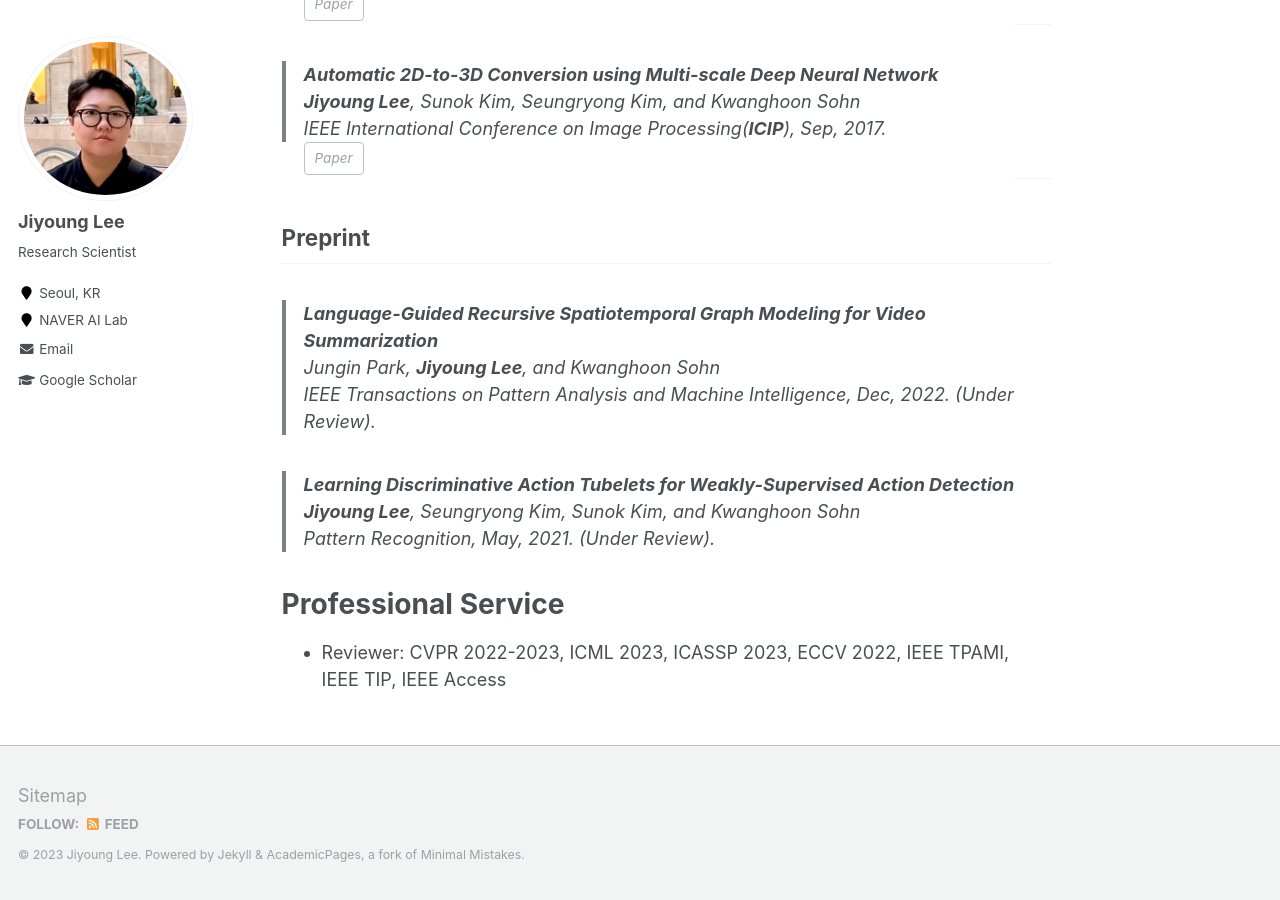
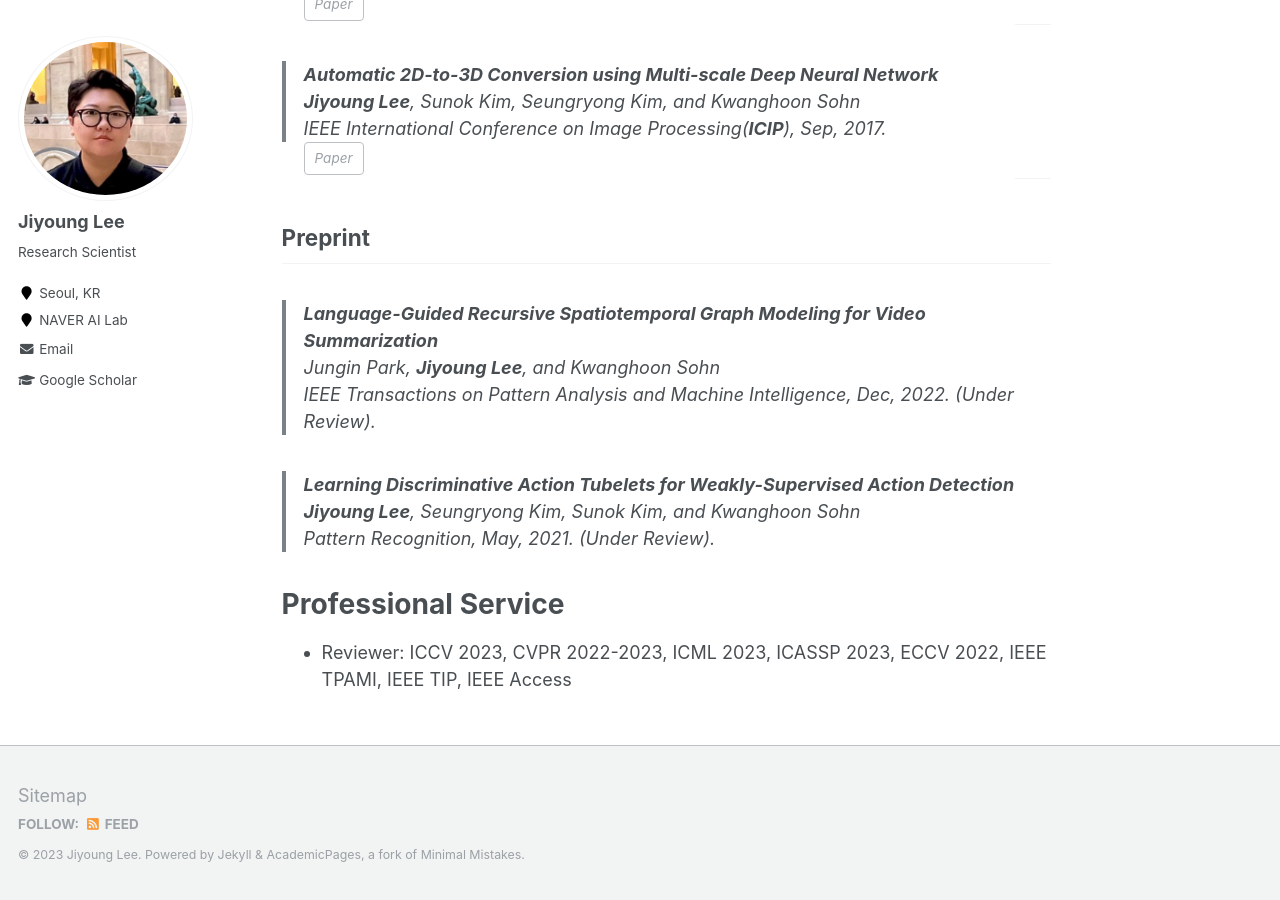
Before and after one commit to lee-jiyoung/lee-jiyoung.github.io, a Jekyll site: the page built from _pages/about.md, in a window 1280 px wide and 900 px high, scrolled down 5733 px. Built offline with Jekyll 4.4.1, drawn with Linux system fonts in a browser that asks for light colours.

Commit message:
Update about.md

```diff
--- a/_pages/about.md
+++ b/_pages/about.md
@@ -327,4 +327,4 @@ Pattern Recognition, May, 2021. (Under Review).
 
 Professional Service
 ======
-* Reviewer: CVPR 2022-2023, ICML 2023, ICASSP 2023, ECCV 2022, IEEE TPAMI, IEEE TIP, IEEE Access
+* Reviewer: ICCV 2023, CVPR 2022-2023, ICML 2023, ICASSP 2023, ECCV 2022, IEEE TPAMI, IEEE TIP, IEEE Access
```
